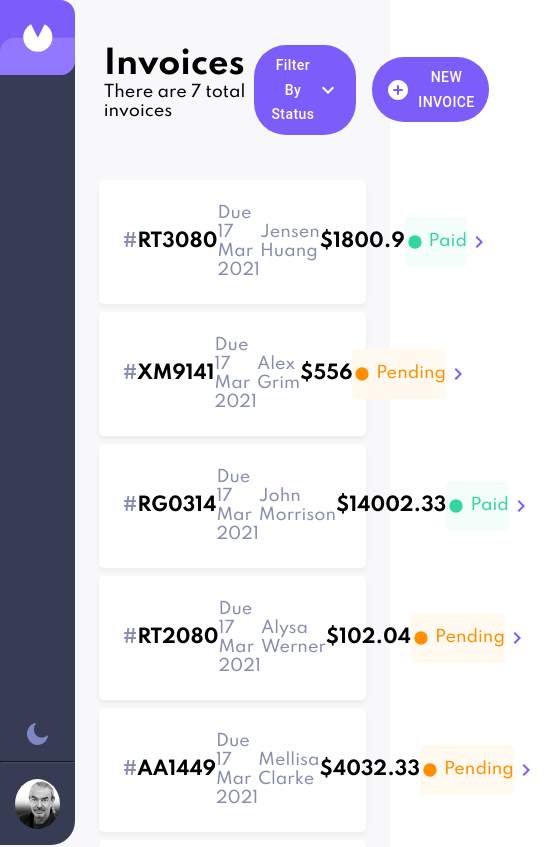
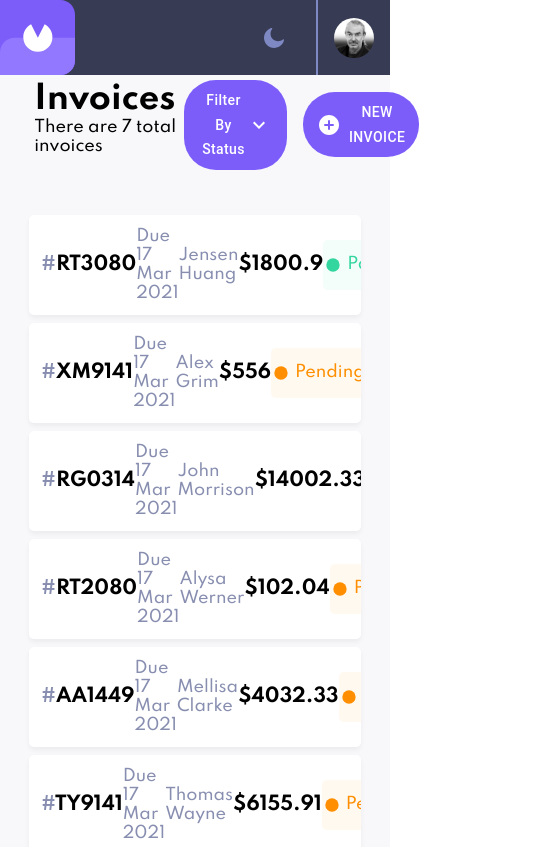
Before and after one commit to Jguz17/billy-invoice-frontend, a React (Create React App) app: page / in a window 390 px wide. Shown: the top 847 px of the page, 549 px wide, since content can reach past the window. Built offline with nearby package versions, Linux system fonts and the light colour scheme.

Commit message:
Added mobile nav and made some responsive changes

```diff
--- a/src/App.css
+++ b/src/App.css
@@ -32,6 +32,10 @@ p {
   font-family: "spartan-med";
 }
 
+#invoice-page-container {
+  display: flex;
+}
+
 #desktop-nav {
   height: 100vh;
   position: fixed;
@@ -56,8 +60,76 @@ p {
   max-width: 1000px
 }
 
+#invoice-item-container {
+  display: flex;
+  padding: 1.5rem;
+  justify-content: space-between;
+  background-color: #fff;
+  margin-bottom: .5rem;
+  box-shadow: 0px 3px 5px 0px rgba(0,0,0,0.05);
+  border-radius: 5px;
+  align-items: center;
+}
+
+#invoice-item-container div {
+  width: 150px;
+}
+
+.text-align-left {
+  text-align: left;
+}
+
+.text-align-center {
+  text-align: center;
+}
+
+#mobile-nav {
+  display: none;
+}
+
 @media only screen and (max-width: 1200px) {
   #invoice-wrapper {
     width: 85%
   }
+  #invoice-item-container {
+    padding: .75rem;
+  }
 }
+
+@media only screen and (min-width: 769px) {
+  #desktop-nav {
+    display: block;
+  }
+}
+@media only screen and (max-width: 768px) {
+  #mobile-nav {
+    display: flex;
+    flex-direction: row;
+    justify-content: space-between;
+  }
+  #mobile-nav div {
+    display: flex;
+    align-items: center;
+  }
+  #invoice-page-container {
+    display: block;
+  }
+  #invoice-item-container {
+    overflow: auto;
+  }
+  #right-arrow {
+    /* display: none; */
+  }
+  #invoice-item-container .text-align-center {
+    text-align: left;
+  }
+  #invoice-wrapper {
+    margin: 0 auto;
+  }
+  #invoice-container {
+    padding-left: 0;
+  }
+  #desktop-nav {
+    display: none;
+  }
+}
--- a/src/App.js
+++ b/src/App.js
@@ -1,12 +1,14 @@
 import './App.css';
 import Invoice from "./components/invoices/Invoice"
-import DesktopNav from "./components/layout/DesktopNav"
+import Nav from "./components/layout/Nav"
+import MobileNav from "./components/layout/MobileNav"
 
 function App() {
   return (
     <div className="App">
-      <div style={{ display: "flex" }}>
-        <DesktopNav/>
+      <div id="invoice-page-container">
+        <Nav/>
+        <MobileNav />
         <Invoice/>
       </div>
     </div>
--- a/src/components/invoices/InvoiceItem.js
+++ b/src/components/invoices/InvoiceItem.js
@@ -22,13 +22,13 @@ const InvoiceItem = (props) => {
 
     const shortDate = `${date} ${shortMonth} ${year}`
     return (
-        <div style={{ display: "flex", padding: "1.5rem", justifyContent: "space-between", backgroundColor: "#fff", marginBottom: ".5rem", boxShadow: "0px 3px 5px 0px rgba(0,0,0,0.05)", borderRadius: "5px", alignItems: "center" }}>
-            <div style={{ width: "150px" }}><h3><span style={{ color: "#888EB0" }}>#</span>{props.invoiceItem.id}</h3></div>
-            <div style={{ width: "150px", color: "#888EB0" }}><p>Due {shortDate}</p></div>
-            <div style={{ width: "150px", color: "#888EB0" }}><p>{props.invoiceItem.clientName}</p></div>
-            <div style={{ width: "150px", textAlign: "center" }}><h3>${props.invoiceItem.total}</h3></div>
-            <div style={{ width: "125px", height: "50px", backgroundColor: `${bgColor}`, color: `${color}`, display: "flex", alignItems: "center", justifyContent: "center", borderRadius: "5px" }}><FiberManualRecordIcon fontSize="small" style={{ marginRight: ".25rem" }}/><p>{props.invoiceItem.status.charAt(0).toUpperCase() + props.invoiceItem.status.slice(1)}</p></div>
-            <KeyboardArrowRightIcon style={{ color: "#7C5DFA" }}/>
+        <div id="invoice-item-container">
+            <div><h3><span style={{ color: "#888EB0" }}>#</span>{props.invoiceItem.id}</h3></div>
+            <div style={{ color: "#888EB0"}}><p>Due {shortDate}</p></div>
+            <div className="text-align-center" style={{ color: "#888EB0" }}><p>{props.invoiceItem.clientName}</p></div>
+            <div className="text-align-center"><h3>${props.invoiceItem.total}</h3></div>
+            <div className="" style={{ width: "150px", height: "50px", backgroundColor: `${bgColor}`, color: `${color}`, display: "flex", alignItems: "center", justifyContent: "center", borderRadius: "5px" }}><FiberManualRecordIcon fontSize="small" style={{ marginRight: ".25rem" }}/><p>{props.invoiceItem.status.charAt(0).toUpperCase() + props.invoiceItem.status.slice(1)}</p></div>
+            <KeyboardArrowRightIcon id="right-arrow" style={{ color: "#7C5DFA" }}/>
         </div>
     )
 }
--- a/src/components/layout/MobileNav.js
+++ b/src/components/layout/MobileNav.js
@@ -1,13 +1,15 @@
 import React from 'react'
+import logo from "./logo.svg"
+import moonLogo from "../layout/moon.svg"
 
 const MobileNav = () => {
     return (
-        <div>
-            <img style={{ maxWidth: "75px", zIndex: "9999" }} src={logo} alt="logo"/>
-            <div style={{ position: "relative", backgroundColor: "#373B53", height: "94.5vh", width: "75px", marginTop: "-2rem", zIndex: "-1", borderBottomRightRadius: "1.5rem", display: "flex", flexDirection: "column-reverse" }}>
-                <div id="test" style={{ borderRadius: "50%", width: "60%", height: "50px", backgroundColor: "#7E88C3", margin: "1rem auto", backgroundSize: "cover" }}></div>
-                <hr style={{ borderColor: "#494E6E" }}/>
-                <img src={moonLogo} alt="Moon logo" style={{ width: "50%", margin: "0 auto", padding: "1rem .5rem" }}/>
+        <div id="mobile-nav" style={{ backgroundColor: "#373B53", width: "100%", height: "75px" }}>
+            <img style={{ maxWidth: "75px", height: "75px"}} src={logo} alt="logo"/>
+            <div >
+                <img style={{width: "30px"}} src={moonLogo} style={{ marginRight: "1rem" }}/>
+                <div style={{ width: "1px", border: "1px solid #7E88C3", height: "75px", margin: "0 1rem" }}></div>
+                <div id="test" style={{ borderRadius: "50%", width: "40px", height: "40px",  backgroundSize: "cover", marginRight: "1rem" }}></div>
             </div>
         </div>
     )
--- a/src/components/layout/DesktopNav.js
+++ b/src/components/layout/Nav.js
@@ -2,17 +2,17 @@ import React from 'react'
 import logo from "./logo.svg"
 import moonLogo from "../layout/moon.svg"
 
-const DesktopNav = () => {
+const Nav = () => {
     return (
         <div id="desktop-nav">
             <img style={{ maxWidth: "75px", zIndex: "9999" }} src={logo} alt="logo"/>
             <div style={{ position: "relative", backgroundColor: "#373B53", height: "94.5vh", width: "75px", marginTop: "-2rem", zIndex: "-1", borderBottomRightRadius: "1.5rem", display: "flex", flexDirection: "column-reverse" }}>
                 <div id="test" style={{ borderRadius: "50%", width: "60%", height: "50px", backgroundColor: "#7E88C3", margin: "1rem auto", backgroundSize: "cover" }}></div>
-                <hr style={{ borderColor: "#494E6E" }}/>
+                <hr style={{ borderColor: "#7E88C3" }}/>
                 <img src={moonLogo} alt="Moon logo" style={{ width: "50%", margin: "0 auto", padding: "1rem .5rem" }}/>
             </div>
         </div>
     )
 }
 
-export default DesktopNav
+export default Nav
```
